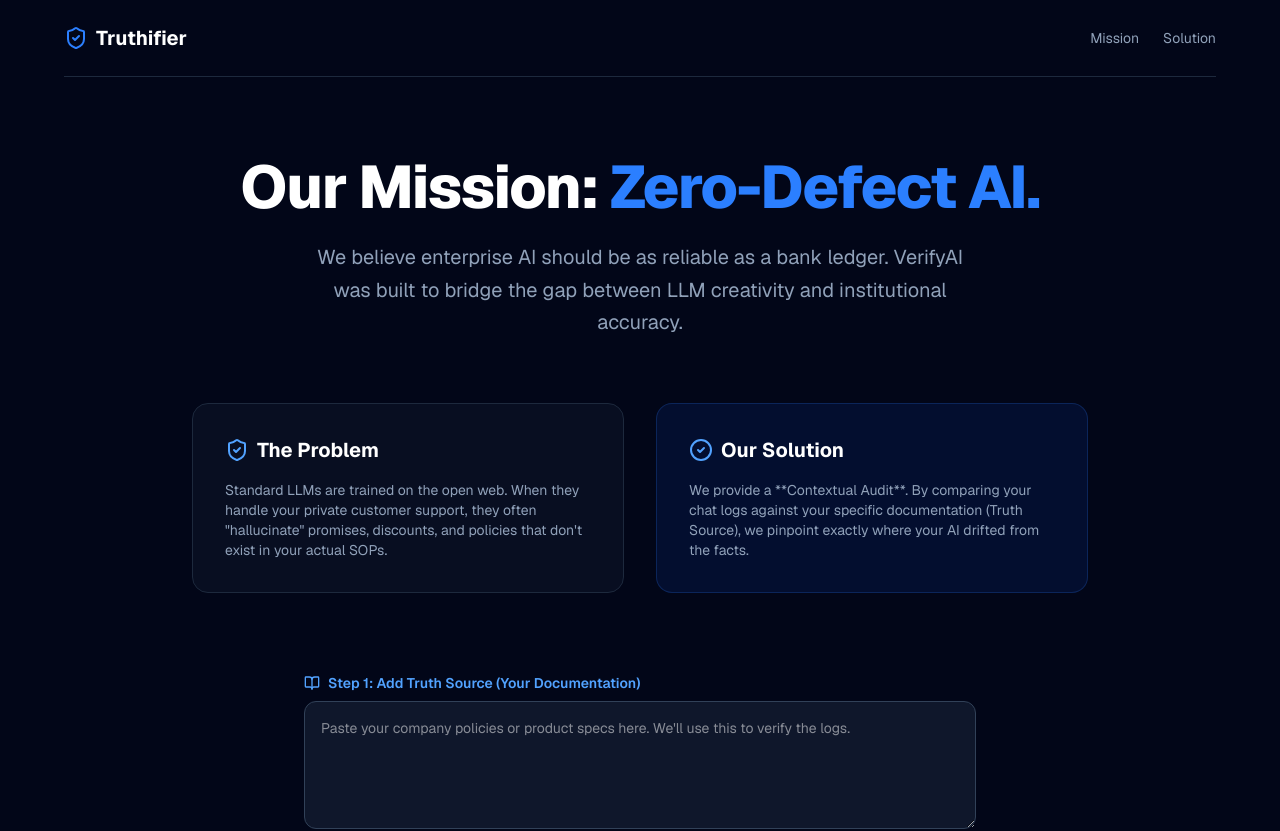
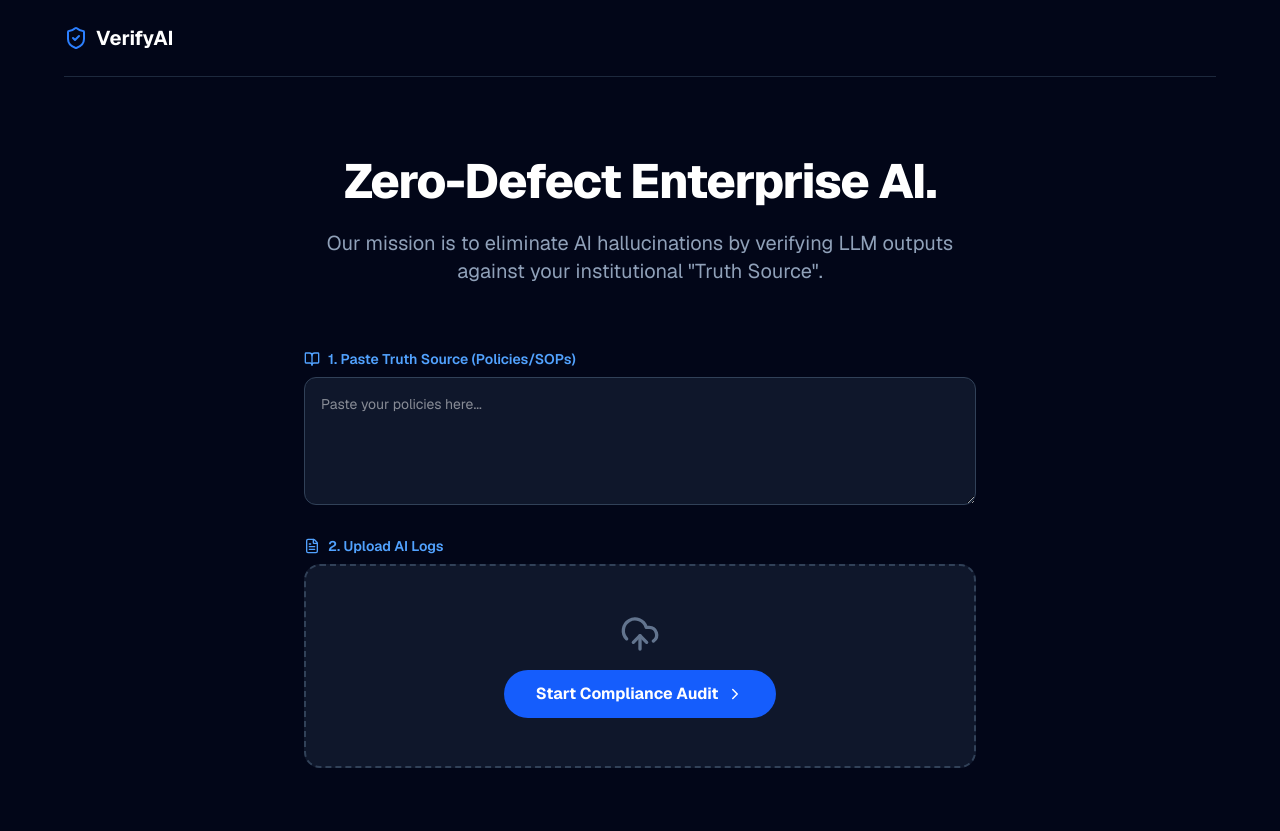
Before and after one commit to rishitvakare/Truthifier, a Next.js app: page / in a window 1280 px wide. Shown: the top 831 px of the page. Built offline with nearby package versions, Linux system fonts and the light colour scheme.

Commit message:
fixed landing page warnings

```diff
--- a/app/page.tsx
+++ b/app/page.tsx
@@ -15,97 +15,66 @@ export default function LandingPage() {
     setLoading(true);
     const formData = new FormData();
     formData.append('file', file);
-    formData.append('truthSource', truthSource); // Sending the documentation context
+    formData.append('truthSource', truthSource);
 
     try {
-      const response = await fetch('/api/audit', {
-        method: 'POST',
-        body: formData,
-      });
+      const response = await fetch('/api/audit', { method: 'POST', body: formData });
       const data = await response.json();
       setResults(data);
     } catch (error) {
       alert("Analysis failed.");
-    } finally {
-      setLoading(false);
-    }
+    } finally { setLoading(false); }
+  };
+
+  // Helper to determine badge color based on Risk Level
+  const getRiskColor = (level?: string) => {
+    if (level === 'HIGH') return 'bg-red-600 text-white';
+    if (level === 'MEDIUM') return 'bg-orange-500 text-white';
+    return 'bg-blue-600 text-white';
   };
 
   return (
     <div className="min-h-screen bg-slate-950 text-white font-sans px-6 pb-20">
-      {/* Navigation */}
       <nav className="max-w-6xl mx-auto py-6 flex justify-between items-center border-b border-slate-800">
         <div className="text-xl font-bold flex items-center gap-2">
-          <ShieldCheck className="text-blue-500" /> Truthifier
-        </div>
-        <div className="flex gap-6 text-sm text-slate-400">
-          <a href="#mission" className="hover:text-white transition">Mission</a>
-          <a href="#solution" className="hover:text-white transition">Solution</a>
+          <ShieldCheck className="text-blue-500" /> VerifyAI
         </div>
       </nav>
 
-      {/* Hero Section & Mission */}
       <main className="max-w-4xl mx-auto pt-20 text-center">
-        <section id="mission" className="mb-16">
-          <h1 className="text-5xl md:text-6xl font-extrabold mb-6 tracking-tight">
-            Our Mission: <span className="text-blue-500 text-glow">Zero-Defect AI.</span>
-          </h1>
-          <p className="text-slate-400 text-xl max-w-2xl mx-auto leading-relaxed">
-            We believe enterprise AI should be as reliable as a bank ledger. VerifyAI was built to
-            bridge the gap between LLM creativity and institutional accuracy.
+        <section className="mb-16">
+          <h1 className="text-5xl font-extrabold mb-6 tracking-tight">Zero-Defect Enterprise AI.</h1>
+          <p className="text-slate-400 text-xl max-w-2xl mx-auto">
+            Our mission is to eliminate AI hallucinations by verifying LLM outputs against your institutional "Truth Source".
           </p>
         </section>
 
-        {/* Solution Grid */}
-        <section id="solution" className="grid md:grid-cols-2 gap-8 mb-20 text-left">
-          <div className="p-8 bg-slate-900/50 border border-slate-800 rounded-2xl">
-            <h3 className="text-xl font-bold mb-4 flex items-center gap-2">
-              <ShieldCheck className="text-blue-400" /> The Problem
-            </h3>
-            <p className="text-slate-400 text-sm">
-              Standard LLMs are trained on the open web. When they handle your private customer support,
-              they often "hallucinate" promises, discounts, and policies that don't exist in your actual SOPs.
-            </p>
-          </div>
-          <div className="p-8 bg-blue-600/10 border border-blue-500/20 rounded-2xl">
-            <h3 className="text-xl font-bold mb-4 flex items-center gap-2">
-              <CheckCircle2 className="text-blue-400" /> Our Solution
-            </h3>
-            <p className="text-slate-400 text-sm">
-              We provide a **Contextual Audit**. By comparing your chat logs against your specific
-              documentation (Truth Source), we pinpoint exactly where your AI drifted from the facts.
-            </p>
-          </div>
-        </section>
-
-        {/* Truth Source Input */}
-        <div className="mb-8 text-left max-w-2xl mx-auto">
-          <label className="flex items-center gap-2 text-sm font-semibold mb-2 text-blue-400">
-            <BookOpen size={16} /> Step 1: Add Truth Source (Your Documentation)
+        <div className="max-w-2xl mx-auto text-left space-y-6">
+          <div>
+            <label className="text-sm font-semibold mb-2 block text-blue-400 flex items-center gap-2">
+              <BookOpen size={16} /> 1. Paste Truth Source (Policies/SOPs)
             </label>
             <textarea
-            className="w-full bg-slate-900 border border-slate-700 rounded-xl p-4 text-sm focus:border-blue-500 outline-none transition h-32"
-            placeholder="Paste your company policies or product specs here. We'll use this to verify the logs."
+              className="w-full bg-slate-900 border border-slate-700 rounded-xl p-4 text-sm focus:border-blue-500 outline-none h-32"
+              placeholder="Paste your policies here..."
               value={truthSource}
               onChange={(e) => setTruthSource(e.target.value)}
             />
           </div>
 
-        {/* Audit Tool */}
           {!results ? (
-          <div className="max-w-2xl mx-auto">
-            <label className="flex items-center gap-2 text-sm font-semibold mb-2 text-blue-400 text-left">
-              <FileText size={16} /> Step 2: Upload AI Logs
+            <div>
+              <label className="text-sm font-semibold mb-2 block text-blue-400 flex items-center gap-2">
+                <FileText size={16} /> 2. Upload AI Logs
               </label>
-            <div className={`bg-slate-900 border-2 border-dashed rounded-2xl p-12 transition group cursor-pointer ${loading ? 'border-blue-500/50 opacity-50' : 'border-slate-700 hover:border-blue-500/50'}`}>
+              <div className="bg-slate-900 border-2 border-dashed border-slate-700 rounded-2xl p-12 text-center hover:border-blue-500/50 transition cursor-pointer">
                 <input type="file" className="hidden" id="log-upload" onChange={handleUpload} accept=".json" />
                 <label htmlFor="log-upload" className="cursor-pointer">
-                {loading ? <Loader2 className="w-12 h-12 mx-auto animate-spin text-blue-500" /> : (
+                  {loading ? <Loader2 className="animate-spin mx-auto text-blue-500" size={40} /> : (
                     <>
-                    <UploadCloud className="w-12 h-12 mx-auto mb-4 text-slate-500 group-hover:text-blue-500" />
-                    <h3 className="text-xl font-semibold mb-4">Run Free Audit</h3>
+                      <UploadCloud className="mx-auto mb-4 text-slate-500" size={40} />
                       <div className="bg-blue-600 px-8 py-3 rounded-full font-bold inline-flex items-center gap-2">
-                      Analyze Log Integrity <ChevronRight size={18} />
+                        Start Compliance Audit <ChevronRight size={18} />
                       </div>
                     </>
                   )}
@@ -113,33 +82,33 @@ export default function LandingPage() {
               </div>
             </div>
           ) : (
-          <div className="mt-10 p-8 bg-slate-900 border border-slate-800 rounded-2xl text-left animate-in fade-in zoom-in">
-             <div className="flex justify-between items-start mb-8 border-b border-slate-800 pb-6">
+            <div className="p-8 bg-slate-900 border border-slate-800 rounded-2xl animate-in fade-in zoom-in">
+               <div className="flex justify-between items-start mb-6 border-b border-slate-800 pb-4">
                   <div>
-                  <h2 className="text-3xl font-bold">Audit Score: <span className="text-blue-500">{results.score}%</span></h2>
-                  <p className="text-slate-400">Based on provided Truth Source documentation.</p>
+                    <h2 className="text-2xl font-bold">Audit Score: <span className="text-blue-500">{results.score}%</span></h2>
+                    <p className="text-slate-400 text-xs">Analysis complete based on institutional constraints.</p>
                   </div>
-                {/* Download Button */}
-                <button
-                  onClick={() => window.print()}
-                  className="flex items-center gap-2 bg-slate-800 hover:bg-slate-700 px-4 py-2 rounded-lg text-sm transition"
-                >
-                  <Download size={16} /> Download PDF Report
+                  <button onClick={() => window.print()} className="flex items-center gap-2 bg-slate-800 px-4 py-2 rounded-lg text-xs">
+                    <Download size={14} /> Export PDF Report
                   </button>
                </div>
-             {/* Results List */}
-             <div className="space-y-4">
+               <div className="space-y-3">
                   {results.detailedResults?.map((res: any, i: number) => (
-                  <div key={i} className="p-4 bg-slate-800/30 rounded-lg border border-slate-700 flex justify-between items-center">
-                    <span className="text-sm">{res.reason}</span>
-                    <span className={`text-[10px] px-2 py-1 rounded font-bold ${res.status === 'FLAGGED' ? 'bg-red-500' : 'bg-green-500'}`}>
-                      {res.status}
+                    <div key={i} className={`p-4 rounded border flex justify-between items-center text-sm ${res.status === 'FLAGGED' ? 'bg-red-500/5 border-red-500/20' : 'bg-slate-800/50 border-slate-700'}`}>
+                      <div className="flex items-center gap-3">
+                        {res.status === 'FLAGGED' ? <AlertTriangle size={16} className="text-orange-500" /> : <CheckCircle2 size={16} className="text-green-500" />}
+                        <span>{res.reason}</span>
+                      </div>
+                      <span className={`px-2 py-0.5 rounded font-bold text-[10px] ${getRiskColor(res.riskLevel)}`}>
+                        {res.riskLevel || res.status}
                       </span>
                     </div>
                   ))}
                </div>
+               <button onClick={() => setResults(null)} className="mt-6 text-slate-500 text-xs underline w-full text-center">New Audit</button>
             </div>
           )}
+        </div>
       </main>
     </div>
   );
```
Lines whose indentation alone changed are shown as unchanged.
